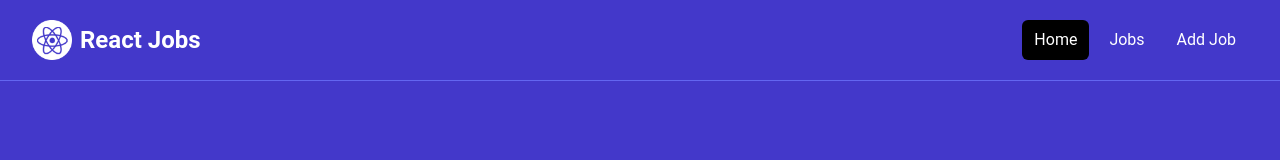
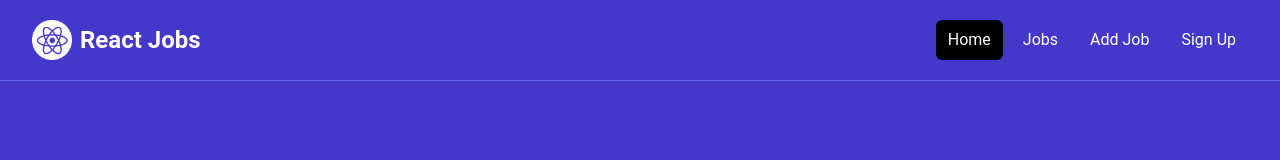
Before and after one commit to Hoopsier/CM-2, a React (Vite) app in the folder frontend/: page / in a window 1280 px wide. Shown: the top 160 px of the page. Built offline with nearby package versions, Linux system fonts and the light colour scheme; no server answers.

Commit message:
NavBar with sign up, new link

```diff
--- a/frontend/src/components/Navbar.jsx
+++ b/frontend/src/components/Navbar.jsx
@@ -29,6 +29,9 @@ const Navbar = () => {
                 <NavLink to='/add-job' className={linkClass}>
                   Add Job
                 </NavLink>
+                <NavLink to="/signup" className={linkClass}>
+                  Sign Up
+                </NavLink>
               </div>
             </div>
           </div>
```
